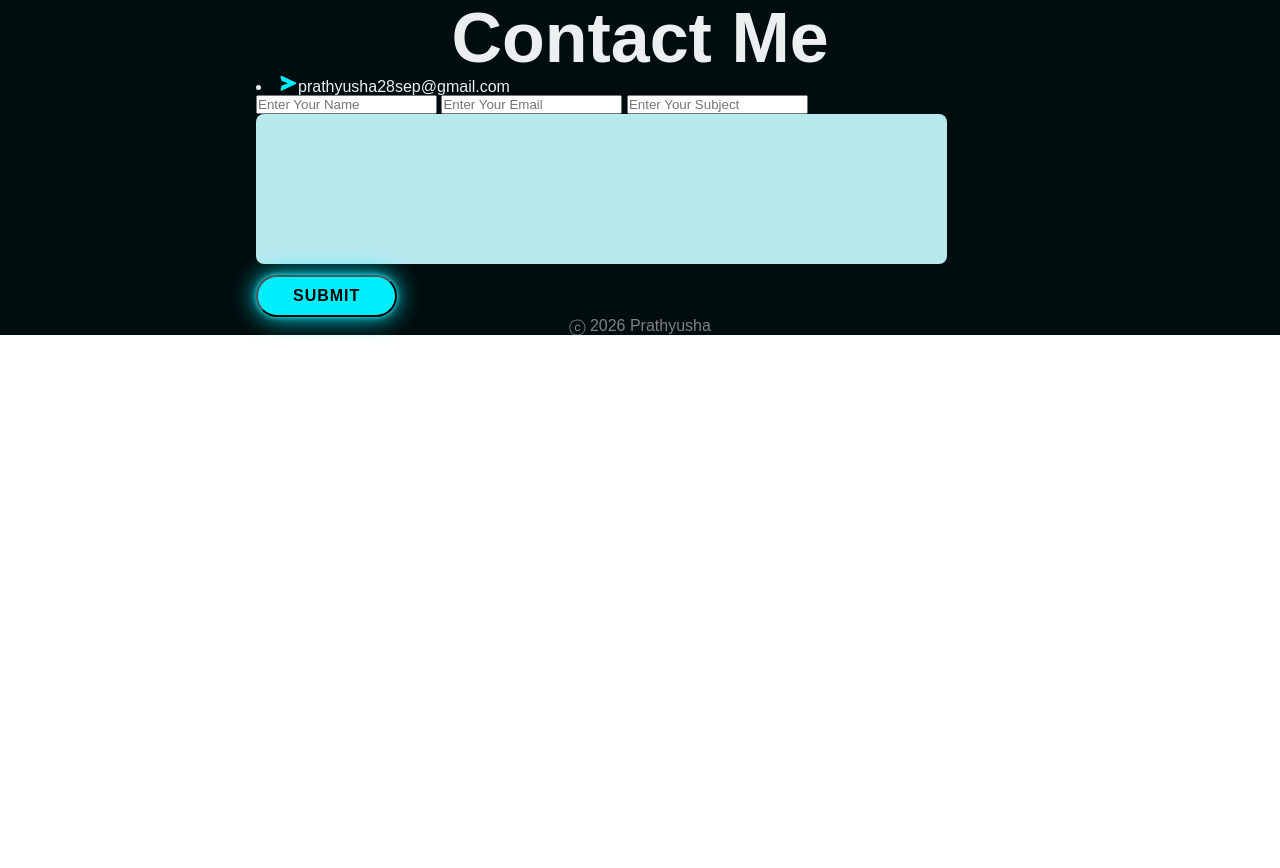
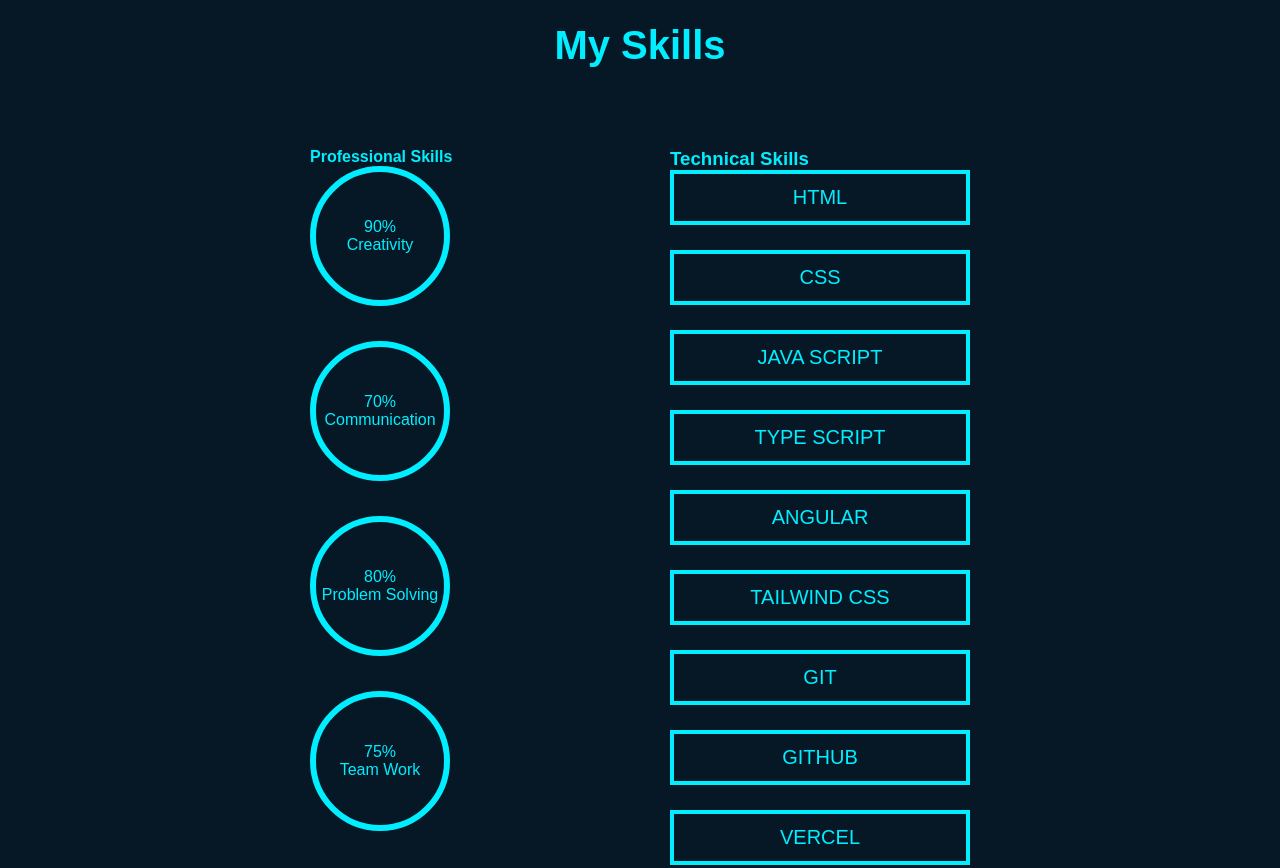
Before and after one commit to Prathyu2112/Portfolio, a plain HTML site: page index.html in a window 1280 px wide. Shown: the part 1677-2545 px from the top of the page. Before the commit the page ends 2012 px from the top, so only its background shows below. Drawn offline with nearby package versions, Linux system fonts and the light colour scheme.

Commit message:
updated navbar links, mail links and skills section layout

```diff
--- a/index.html
+++ b/index.html
@@ -7,7 +7,6 @@
       <title>Portfolio</title>
       <link rel="stylesheet" href="stylesheet.css">
       <link href ='https://unpkg.com/boxicons@2.1.4/css/boxicons.min.css' rel='stylesheet'>
-      <script src="https://unpkg.com/typed.js@2.0.15/dist/typed.umd.js"></script>
     </head>
     <body>
         <header class="header">
@@ -15,9 +14,9 @@
 
            <nav class="navbar">
                 <a href="#" style="--i:1" class="active" >Home</a>
-                <a href="#" style="--i:2" >About</a>
-                <a href="#" style="--i:3" >Skills</a>
-                <a href="#" style="--i:4" >Contact</a>
+                <a href="#about" style="--i:2" >About</a>
+                <a href="#skills" style="--i:3" >Skills</a>
+                <a href="#contact" style="--i:4" >Contact</a>
             </nav>
         </header>
         <section class="home">
@@ -39,7 +38,6 @@
         <section class="about" id="about">
             <div class="about-text">
             <h2>About Me</h2>
-            <!--<h4>Beginner today, committed to becoming a skilled web developer through consistent effort</h4>-->
             <p>I am a fresher seeking an entry-level opportunity in web development.
                 I have basic introductory knowledge about HTML, CSS and javascript.
                 I am currently learning Angular and Typescript at a beginner level.
@@ -58,6 +56,47 @@
             </p>
             </div>
         </section>
+
+          <section class="skills" id="skills">
+            <h2 class="skills-title">My Skills</h2>
+            <div class="skills-container">
+                <div class="left">
+                    <h4>Professional Skills</h4>
+                     <div class="circle" data-percent="90">
+                        <span>90%</span>
+                        <p>Creativity</p>
+                     </div>
+                     <div class="circle" data-percent="70">
+                        <span>70%</span>
+                        <p>Communication</p>
+                     </div>
+                     <div class="circle" data-percent="80">
+                        <span>80%</span>
+                        <p>Problem Solving</p>
+                     </div>
+                     <div class="circle" data-percent="75">
+                        <span>75%</span>
+                        <p>Team Work</p>
+                     </div>
+                </div>
+
+             <div class="right">
+                <h3>Technical Skills</h3>
+                <div class="skill-buttons">
+                <div class="box">HTML</div>
+                <div class="box">CSS</div>
+                <div class="box">JAVA SCRIPT</div>
+                <div class="box">TYPE SCRIPT</div>
+                <div class="box">ANGULAR</div>
+                <div class="box">TAILWIND CSS</div>
+                <div class="box">GIT</div>
+                <div class="box">GITHUB</div>
+                <div class="box">VERCEL</div>
+                 </div>
+             </div>
+            </div>
+            </section>
+
             <section class="contact" id="contact">
                 <div class="contact-text">
                     <h2>Contact Me</h2>
--- a/main.js
+++ b/main.js
@@ -1,3 +1,23 @@
+document.querySelectorAll(".circle").forEach(circle => {
+    const percent =
+    circle.getAttribute("data-percent");
+    let current = 0;
+
+    const interval = setInterval(() => {
+        if (current >= percent) {
+            clearInterval(interval);
+        }
+        else {
+            current++;
+            circle.Style.background = `conic-gradient(
+                #00f7ff ${current * 3.6}deg,
+                #0d2a3a ${current * 3.6}deg
+            )`;
+circle.querySelector("span").innerText = current + "%";
+        }
+    }, 20);
+});
+
 const form =
 document.getElementById("contactForm");
 const sendBtn =
--- a/stylesheet.css
+++ b/stylesheet.css
@@ -4,6 +4,7 @@
     padding: 0;
     box-sizing: border-box;
     font-family: 'poppins', sans-serif;
+    scroll-behavior: smooth;
 }
 body
 {
@@ -162,6 +163,56 @@ animation-delay: 1s;
     font-size: 20px;
     margin-left: 500px;
 }
+.skills {
+    padding: 100px 10%;
+    background: #061826;
+    color: #0ef;
+    font-family: cursive;
+}
+.skills-title {
+    text-align: center;
+    font-size: 40px;
+    margin-bottom: 80px;
+}
+@media (max-width: 768px) {
+    .skill-container {
+        flex-direction: column;
+    }
+    .left, .right {
+        width: 100%;
+    }
+}
+.skills-container {
+    display: flex;
+    justify-content: center;
+    gap: 120px;
+    align-items: flex-start;
+ }
+ .circle {
+    width: 140px;
+    height: 140px;
+    border: 6px solid #0ef;
+    border-radius: 50%;
+    background: transparent;
+    display: flex;
+    flex-direction: column;
+    align-items: center;
+    justify-content: center;
+    position: relative;
+    margin-bottom:35px;
+    margin-right:100px;
+}
+.box {
+  width: 300px;
+  height: 55px;
+  border: 4px solid #0ef;
+  display: flex;
+  align-items: center;
+  justify-content: center;
+  font-size: 20px;
+  margin-bottom: 25px;
+  text-transform: uppercase;
+}
 .contact {
     display: inline-block;
     align-items: center;
```
